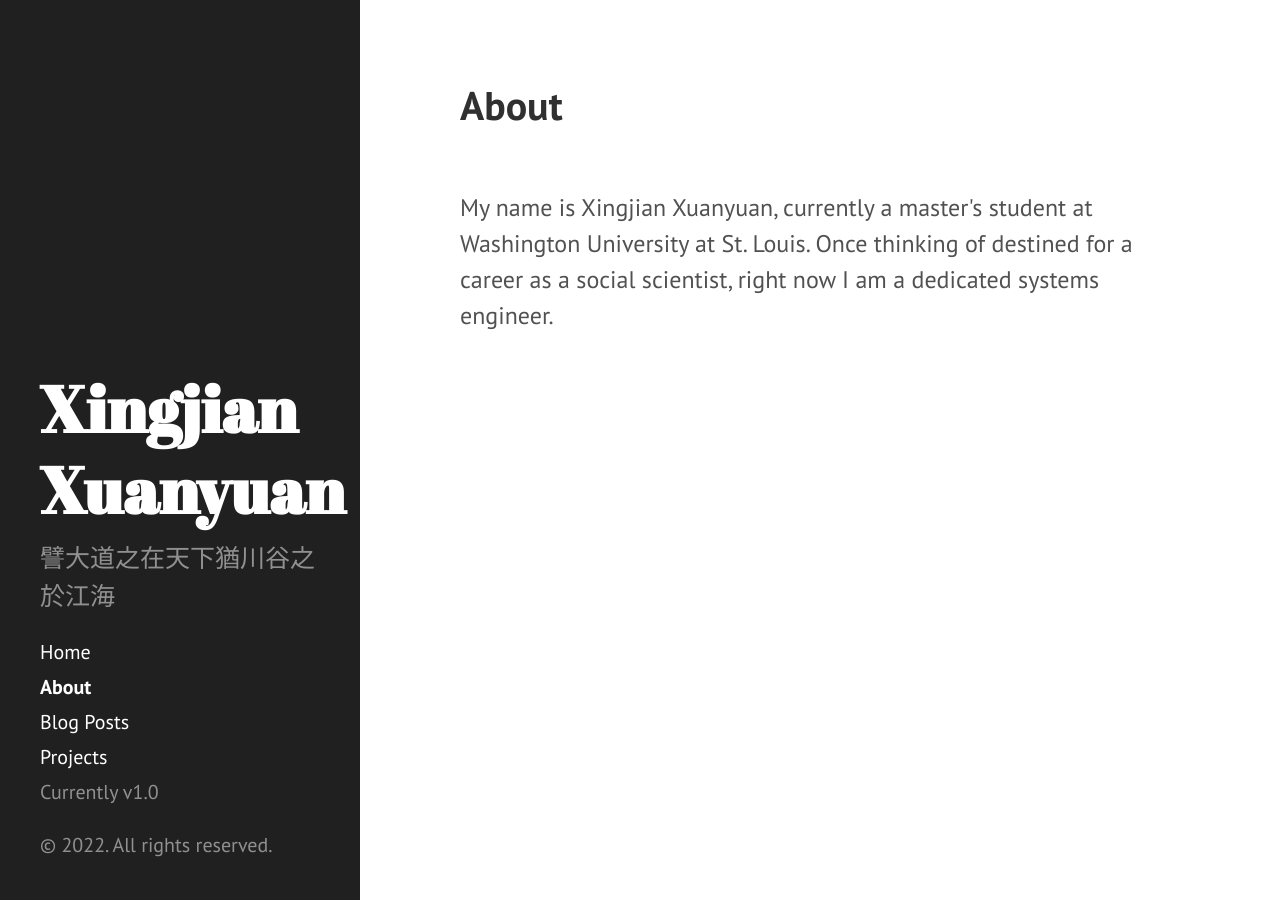
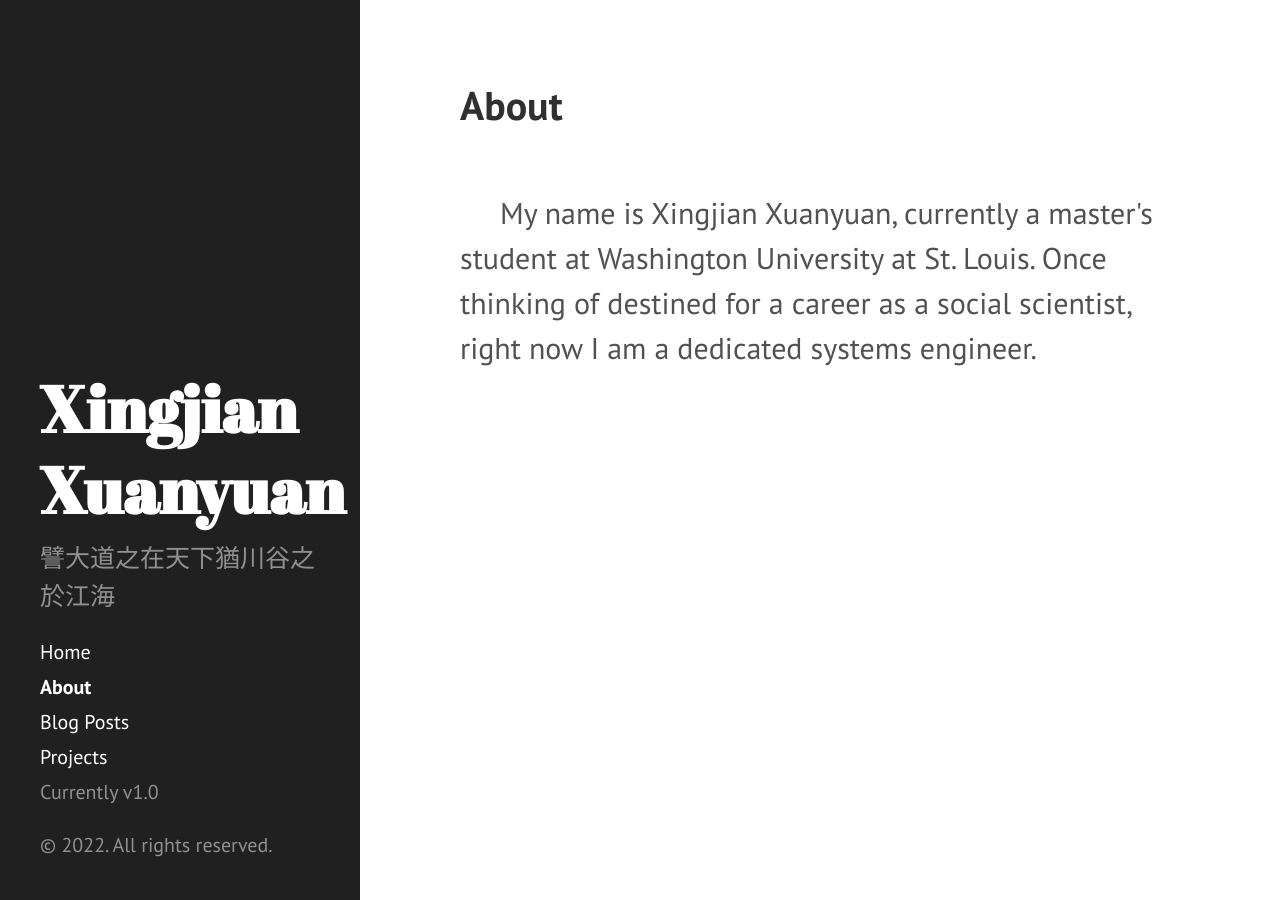
Before and after one commit to XingjianXuanyuan/XingjianXuanyuan.github.io, a Jekyll site: the page built from _pages/about.md, in a window 1280 px wide. Built offline with Jekyll 4.4.1, drawn with Linux system fonts in a browser that asks for light colours.

Commit message:
code highlighting

```diff
--- a/_config.yml
+++ b/_config.yml
@@ -2,7 +2,7 @@
 markdown:             kramdown
 kramdown:
   input:              GFM
-  syntax_highlighter: pygments
+  syntax_highlighter: rouge
 highlighter:          pygments
 excerpt_separator:    <!-- excerpt-end -->
 mathjax:              true
--- a/_pages/about.md
+++ b/_pages/about.md
@@ -7,6 +7,6 @@
 
 <br />
 
-<p style="font-size:120%;">
+<p style="text-indent:40px;font-size:150%">
     My name is Xingjian Xuanyuan, currently a master's student at Washington University at St. Louis. Once thinking of destined for a career as a social scientist, right now I am a dedicated systems engineer.
 </p>
```
